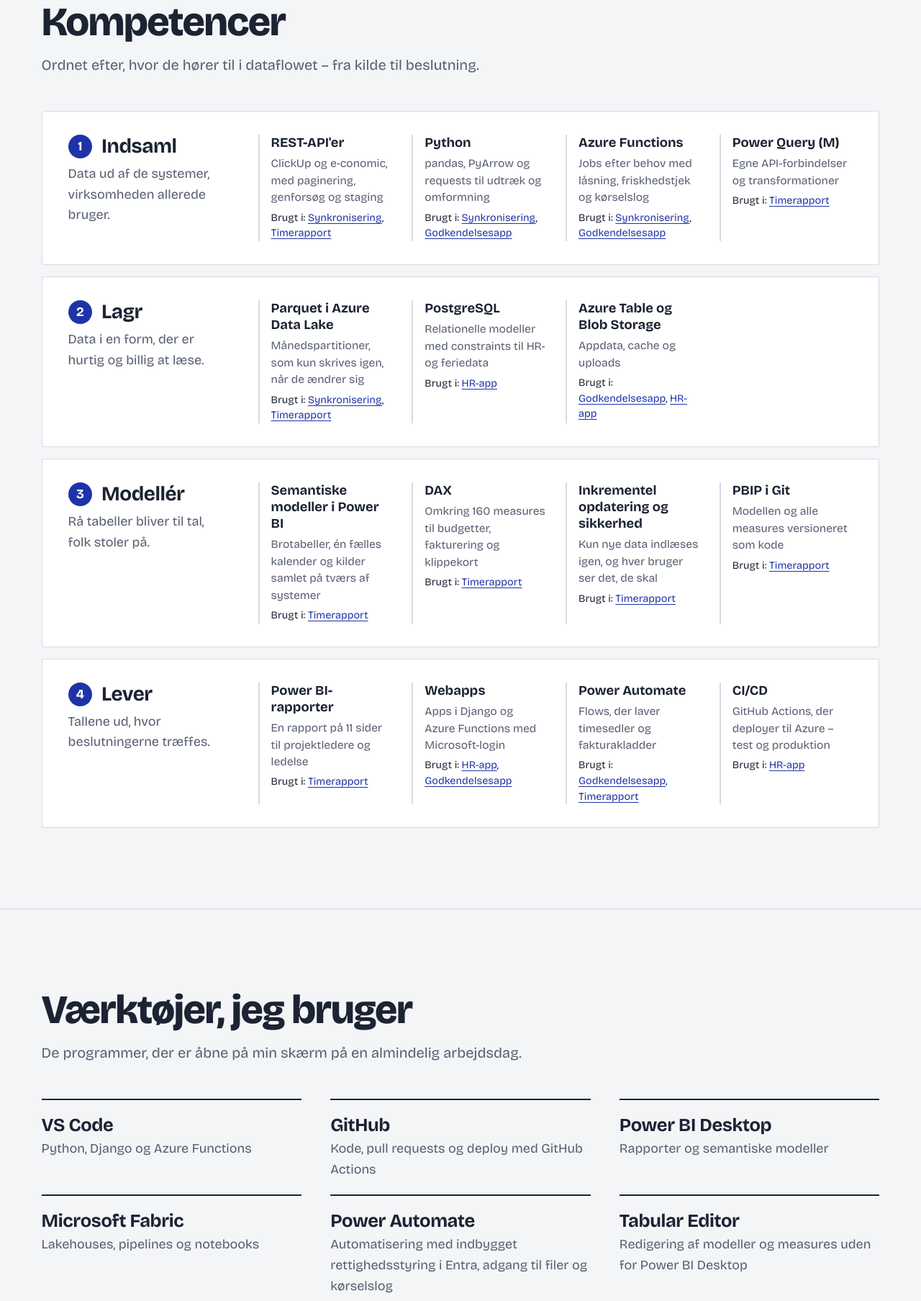
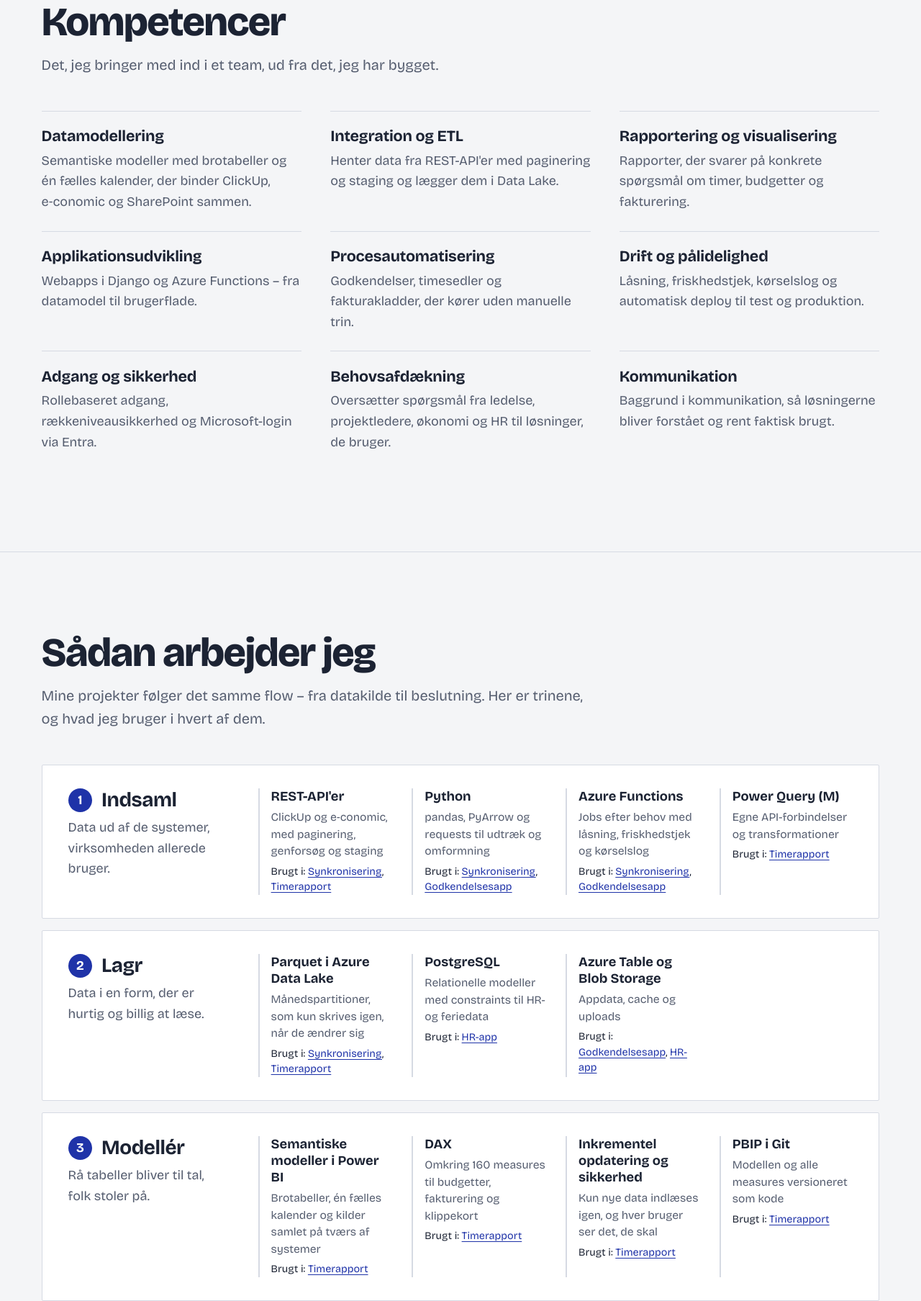
Before and after one commit to AndGaa/andgaa.github.io, a plain HTML site: page index.html in a window 1280 px wide. Shown: the part 3651-5458 px from the top of the page at 72% size. Drawn offline with nearby package versions, Linux system fonts and the light colour scheme.

Commit message:
feat: real competencies section, workflow renamed
Rename the four data-flow stages to 'How I work' and add a new
'Skills' section with nine competencies drawn from the projects.

Co-Authored-By: Claude Opus 5.5 <noreply@anthropic.com>
Claude-Session: https://claude.ai/code/session_01HdpjHFbWuDBpVBGztQmEGn

```diff
--- a/css/site.css
+++ b/css/site.css
@@ -137,6 +137,13 @@ p { margin: 0; }
 .stage-row li .used { font-size: .9rem; color: var(--ink); }
 #strengths + #work { padding-top: 0; }
 
+/* Competencies */
+.comps { list-style: none; margin: 0; padding: 0; display: grid; grid-template-columns: repeat(3, minmax(0, 1fr)); gap: 0 2.5rem; }
+.comps li { display: grid; align-content: start; gap: .35rem; padding-block: 1.4rem 1.6rem; border-top: 1px solid var(--line); }
+.comps strong { font-size: 1.35rem; line-height: 1.2; letter-spacing: -.01em; }
+.comps span { color: var(--muted); }
+.section--workflow { border-top: 1px solid var(--line); }
+
 /* Tools */
 .section--tools { border-top: 1px solid var(--line); }
 .tools { list-style: none; margin: 0; padding: 0; display: grid; grid-template-columns: repeat(auto-fill, minmax(18rem, 1fr)); gap: 0 2.5rem; }
@@ -208,6 +215,7 @@ p { margin: 0; }
   .stage-row { grid-template-columns: minmax(0, 1fr); gap: 1.5rem; }
   .stage-row ul { grid-template-columns: repeat(2, minmax(0, 1fr)); }
   .cv-extra { grid-template-columns: repeat(2, minmax(0, 1fr)); }
+  .comps { grid-template-columns: repeat(2, minmax(0, 1fr)); }
 }
 @media (max-width: 760px) {
   .hero__grid, .feature, .row, .block--split { grid-template-columns: minmax(0, 1fr); }
@@ -219,6 +227,7 @@ p { margin: 0; }
   .topbar .wrap { flex-wrap: nowrap; padding-block: 1.1rem; }
   .topbar nav li:not(:last-child) { display: none; }
   .cv-extra { grid-template-columns: minmax(0, 1fr); }
+  .comps { grid-template-columns: minmax(0, 1fr); }
   .row .row__side { grid-column: auto; }
   .row .shot img { height: auto; aspect-ratio: 16 / 10; }
   .jobs li { grid-template-columns: minmax(0, 1fr); gap: .25rem; }
--- a/index.html
+++ b/index.html
@@ -144,7 +144,27 @@
       <div class="wrap">
         <div class="section__head">
           <h2 id="skills-title">Kompetencer</h2>
-          <p>Ordnet efter, hvor de hører til i dataflowet – fra kilde til beslutning.</p>
+          <p>Det, jeg bringer med ind i et team, ud fra det, jeg har bygget.</p>
+        </div>
+        <ul class="comps">
+          <li><strong>Datamodellering</strong><span>Semantiske modeller med brotabeller og én fælles kalender, der binder ClickUp, e‑conomic og SharePoint sammen.</span></li>
+          <li><strong>Integration og ETL</strong><span>Henter data fra REST-API'er med paginering og staging og lægger dem i Data Lake.</span></li>
+          <li><strong>Rapportering og visualisering</strong><span>Rapporter, der svarer på konkrete spørgsmål om timer, budgetter og fakturering.</span></li>
+          <li><strong>Applikationsudvikling</strong><span>Webapps i Django og Azure Functions – fra datamodel til brugerflade.</span></li>
+          <li><strong>Procesautomatisering</strong><span>Godkendelser, timesedler og fakturakladder, der kører uden manuelle trin.</span></li>
+          <li><strong>Drift og pålidelighed</strong><span>Låsning, friskhedstjek, kørselslog og automatisk deploy til test og produktion.</span></li>
+          <li><strong>Adgang og sikkerhed</strong><span>Rollebaseret adgang, rækkeniveausikkerhed og Microsoft-login via Entra.</span></li>
+          <li><strong>Behovsafdækning</strong><span>Oversætter spørgsmål fra ledelse, projektledere, økonomi og HR til løsninger, de bruger.</span></li>
+          <li><strong>Kommunikation</strong><span>Baggrund i kommunikation, så løsningerne bliver forstået og rent faktisk brugt.</span></li>
+        </ul>
+      </div>
+    </section>
+
+    <section class="section section--workflow" id="workflow" aria-labelledby="workflow-title">
+      <div class="wrap">
+        <div class="section__head">
+          <h2 id="workflow-title">Sådan arbejder jeg</h2>
+          <p>Mine projekter følger det samme flow – fra datakilde til beslutning. Her er trinene, og hvad jeg bruger i hvert af dem.</p>
         </div>
         <div class="stage-rows">
           <section class="stage-row" aria-labelledby="stage-1">
```
Also changed, not shown: en/index.html (+21 -1 lines).
